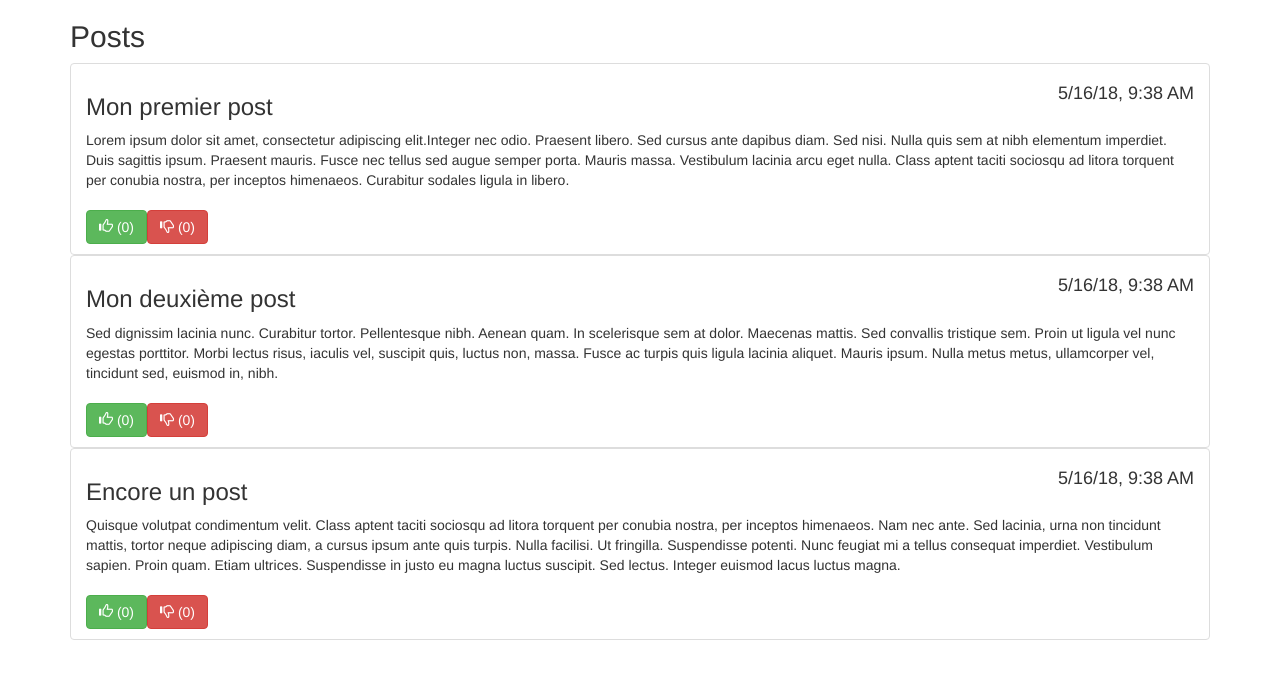
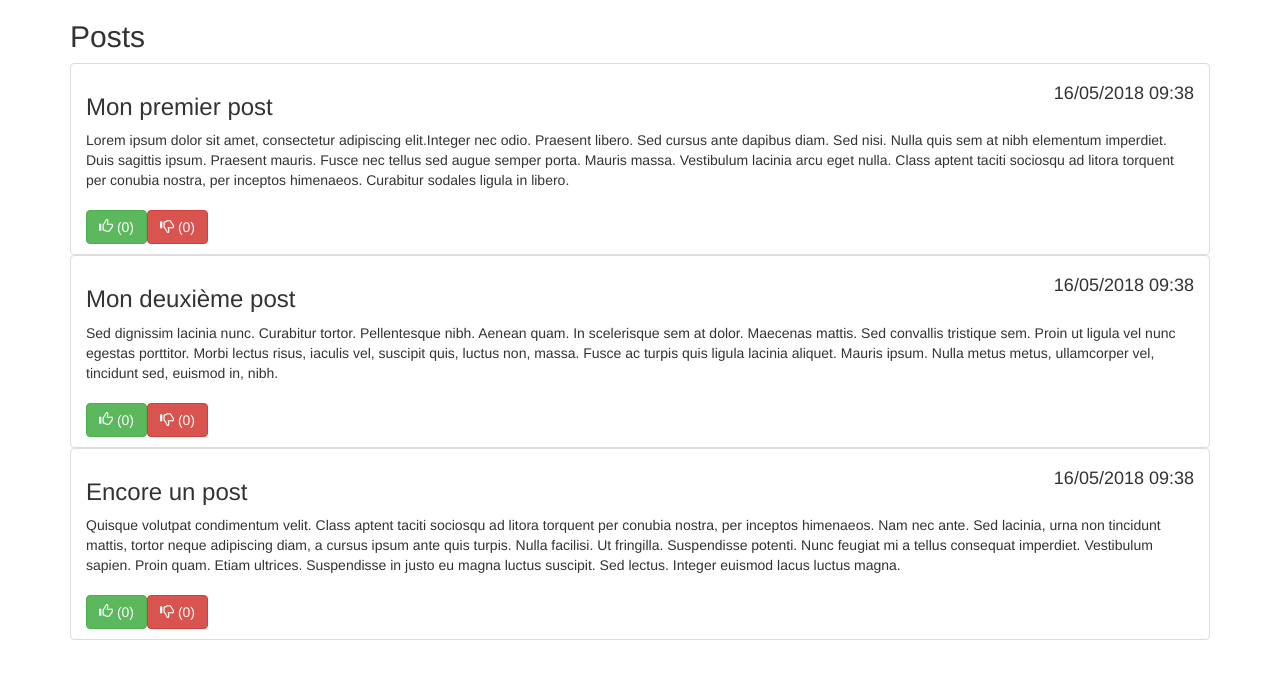
Before and after one commit to nbuche/openclassrooms-angular-activity, an Angular app: page / in a window 1280 px wide. Shown: the top 678 px of the page. Built offline with nearby package versions, Linux system fonts and the light colour scheme.

Commit message:
Date en Francais

```diff
--- a/src/app/post-list-item/post-list-item.component.html
+++ b/src/app/post-list-item/post-list-item.component.html
@@ -8,7 +8,7 @@
             <h3>{{post.title}}</h3>
         </div>
         <div class="col-xs-3 text-right text-secondary">
-                <h4>{{post.created_at | date: 'short' | uppercase }}</h4>
+                <h4>{{post.created_at | date: 'dd/MM/yyyy HH:mm' | uppercase }}</h4>
         </div>
 
     </div>
```
